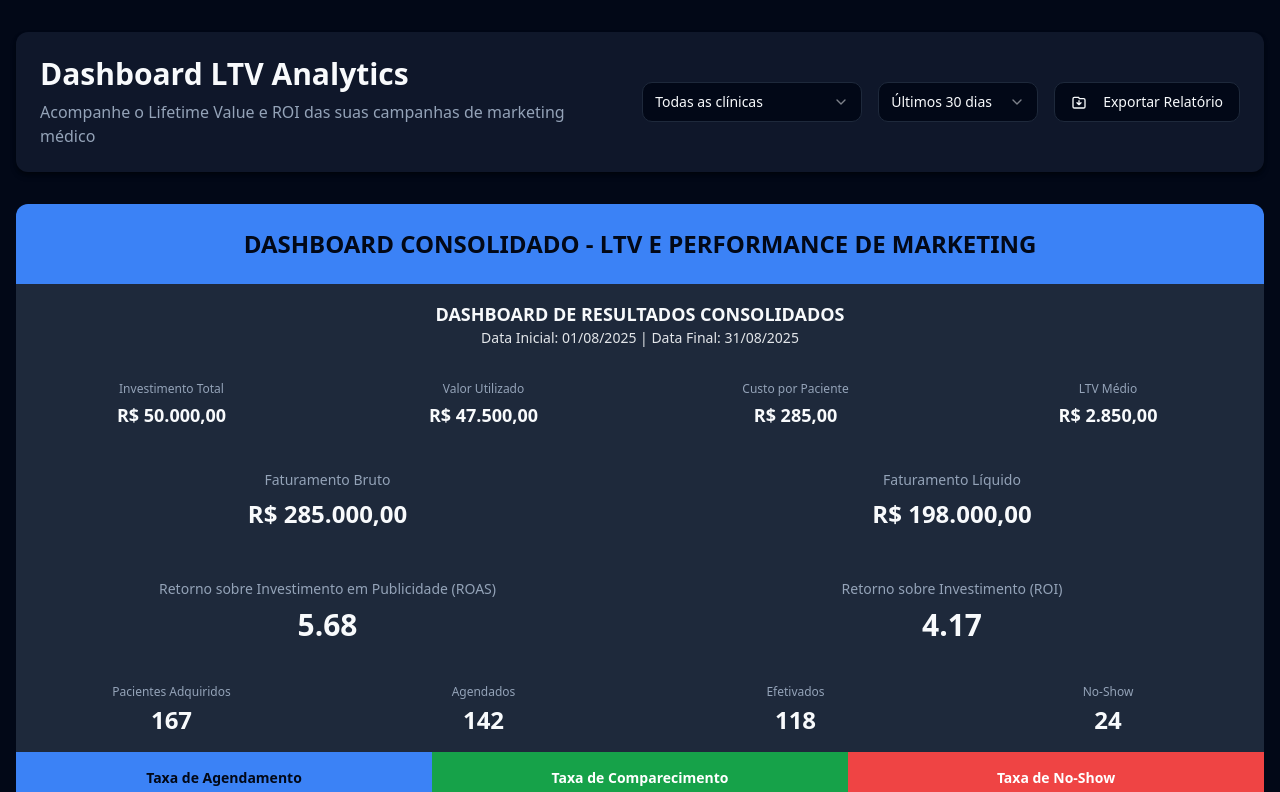
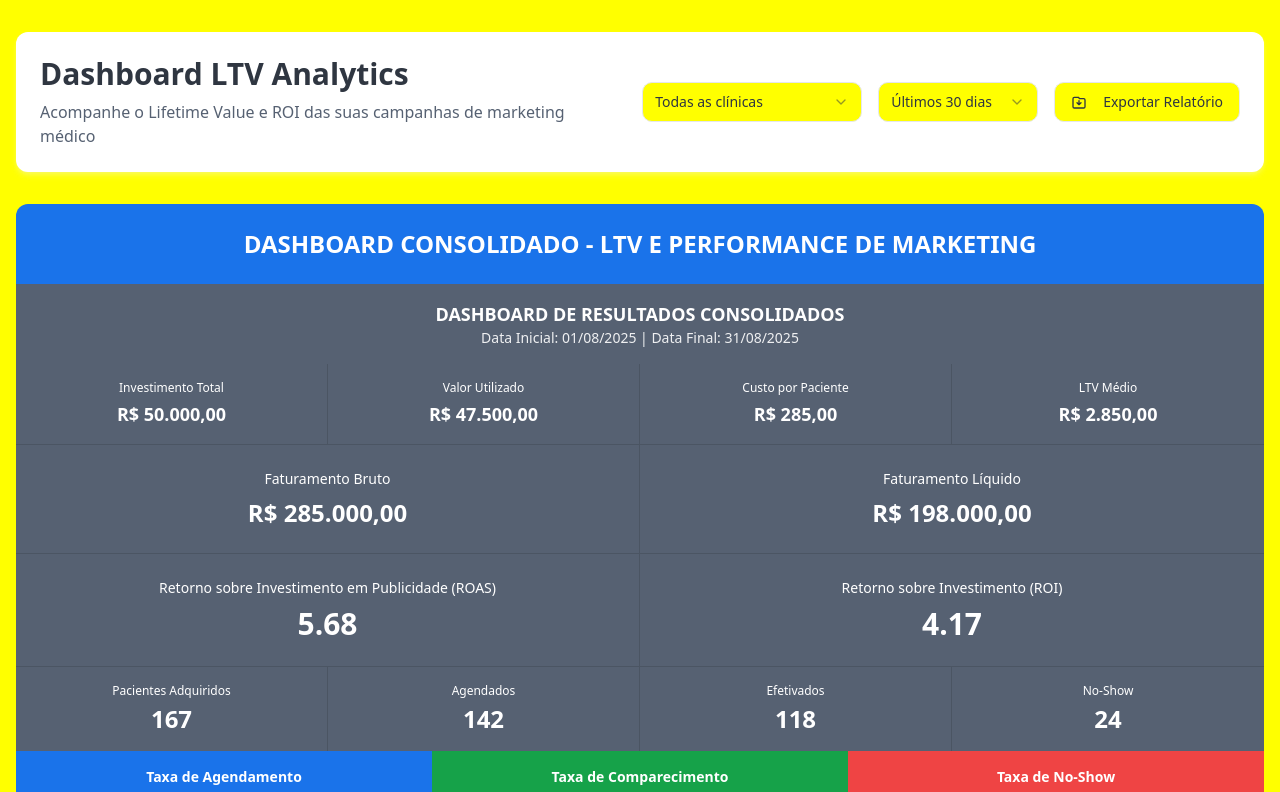
Before and after one commit to humbertofonseeca/clinic-profit-navigator, a React (Vite) app: page / in a window 1280 px wide. Shown: the top 792 px of the page. Built offline with nearby package versions, Linux system fonts and the light colour scheme.

Commit message:
Reverted to commit 03786f6b5b46f2fc197e7a74a7a1469fca71e404

```diff
--- a/src/components/ConsolidatedDashboard.tsx
+++ b/src/components/ConsolidatedDashboard.tsx
@@ -69,8 +69,8 @@ export const ConsolidatedDashboard = ({ selectedPeriod, selectedClinic }: Consol
         </h1>
       </div>
 
-      {/* Subheader cinza escuro */}
-      <div className="bg-secondary text-secondary-foreground p-4">
+      {/* Subheader cinza */}
+      <div className="bg-muted-foreground text-white p-4">
         <div className="text-center">
           <h2 className="text-lg font-semibold">DASHBOARD DE RESULTADOS CONSOLIDADOS</h2>
           <p className="text-sm opacity-90">Data Inicial: {getPeriodText()}</p>
@@ -78,72 +78,72 @@ export const ConsolidatedDashboard = ({ selectedPeriod, selectedClinic }: Consol
       </div>
 
       {/* Primeira linha de métricas */}
-      <div className="bg-secondary text-secondary-foreground border-t border-border">
+      <div className="bg-muted-foreground text-white">
         <div className="grid grid-cols-4 gap-0">
-          <div className="p-4 text-center border-r border-border">
-            <div className="text-xs mb-1 text-muted-foreground">Investimento Total</div>
+          <div className="p-4 text-center border-r border-gray-600">
+            <div className="text-xs mb-1">Investimento Total</div>
             <div className="text-lg font-bold">{formatCurrency(dashboardData.investimentoTotal)}</div>
           </div>
-          <div className="p-4 text-center border-r border-border">
-            <div className="text-xs mb-1 text-muted-foreground">Valor Utilizado</div>
+          <div className="p-4 text-center border-r border-gray-600">
+            <div className="text-xs mb-1">Valor Utilizado</div>
             <div className="text-lg font-bold">{formatCurrency(dashboardData.valorUtilizado)}</div>
           </div>
-          <div className="p-4 text-center border-r border-border">
-            <div className="text-xs mb-1 text-muted-foreground">Custo por Paciente</div>
+          <div className="p-4 text-center border-r border-gray-600">
+            <div className="text-xs mb-1">Custo por Paciente</div>
             <div className="text-lg font-bold">{formatCurrency(dashboardData.custoPorPaciente)}</div>
           </div>
           <div className="p-4 text-center">
-            <div className="text-xs mb-1 text-muted-foreground">LTV Médio</div>
+            <div className="text-xs mb-1">LTV Médio</div>
             <div className="text-lg font-bold">{formatCurrency(dashboardData.ltvMedio)}</div>
           </div>
         </div>
       </div>
 
       {/* Segunda linha de métricas */}
-      <div className="bg-secondary text-secondary-foreground">
-        <div className="grid grid-cols-2 gap-0 border-t border-border">
-          <div className="p-6 text-center border-r border-border">
-            <div className="text-sm mb-2 text-muted-foreground">Faturamento Bruto</div>
+      <div className="bg-muted-foreground text-white">
+        <div className="grid grid-cols-2 gap-0 border-t border-gray-600">
+          <div className="p-6 text-center border-r border-gray-600">
+            <div className="text-sm mb-2">Faturamento Bruto</div>
             <div className="text-2xl font-bold">{formatCurrency(dashboardData.faturamentoBruto)}</div>
           </div>
           <div className="p-6 text-center">
-            <div className="text-sm mb-2 text-muted-foreground">Faturamento Líquido</div>
+            <div className="text-sm mb-2">Faturamento Líquido</div>
             <div className="text-2xl font-bold">{formatCurrency(dashboardData.faturamentoLiquido)}</div>
           </div>
         </div>
       </div>
 
       {/* Terceira linha - ROAS e ROI */}
-      <div className="bg-secondary text-secondary-foreground">
-        <div className="grid grid-cols-2 gap-0 border-t border-border">
-          <div className="p-6 text-center border-r border-border">
-            <div className="text-sm mb-2 text-muted-foreground">Retorno sobre Investimento em Publicidade (ROAS)</div>
+      <div className="bg-muted-foreground text-white">
+        <div className="grid grid-cols-2 gap-0 border-t border-gray-600">
+          <div className="p-6 text-center border-r border-gray-600">
+            <div className="text-sm mb-2">Retorno sobre Investimento em Publicidade (ROAS)</div>
             <div className="text-3xl font-bold">{dashboardData.roas.toFixed(2)}</div>
           </div>
           <div className="p-6 text-center">
-            <div className="text-sm mb-2 text-muted-foreground">Retorno sobre Investimento (ROI)</div>
+            <div className="text-sm mb-2">Retorno sobre Investimento (ROI)</div>
             <div className="text-3xl font-bold">{dashboardData.roi.toFixed(2)}</div>
           </div>
         </div>
       </div>
 
       {/* Quarta linha - Números de pacientes */}
-      <div className="bg-secondary text-secondary-foreground">
-        <div className="grid grid-cols-4 gap-0 border-t border-border">
-          <div className="p-4 text-center border-r border-border">
-            <div className="text-xs mb-1 text-muted-foreground">Pacientes Adquiridos</div>
+      <div className="bg-muted-foreground text-white">
+        <div className="grid grid-cols-4 gap-0 border-t border-gray-600">
+          <div className="p-4 text-center border-r border-gray-600">
+            <div className="text-xs mb-1">Pacientes Adquiridos</div>
             <div className="text-2xl font-bold">{formatNumber(dashboardData.pacientesAdquiridos)}</div>
           </div>
-          <div className="p-4 text-center border-r border-border">
-            <div className="text-xs mb-1 text-muted-foreground">Agendados</div>
+          <div className="p-4 text-center border-r border-gray-600">
+            <div className="text-xs mb-1">Agendados</div>
             <div className="text-2xl font-bold">{formatNumber(dashboardData.pacientesAgendados)}</div>
           </div>
-          <div className="p-4 text-center border-r border-border">
-            <div className="text-xs mb-1 text-muted-foreground">Efetivados</div>
+          <div className="p-4 text-center border-r border-gray-600">
+            <div className="text-xs mb-1">Efetivados</div>
             <div className="text-2xl font-bold">{formatNumber(dashboardData.pacientesEfetivados)}</div>
           </div>
           <div className="p-4 text-center">
-            <div className="text-xs mb-1 text-muted-foreground">No-Show</div>
+            <div className="text-xs mb-1">No-Show</div>
             <div className="text-2xl font-bold">{formatNumber(dashboardData.noShow)}</div>
           </div>
         </div>
--- a/src/index.css
+++ b/src/index.css
@@ -6,26 +6,26 @@
 
 @layer base {
   :root {
-    /* Base Colors - Dark professional theme */
-    --background: 222.2 84% 4.9%; /* Dark background */
-    --foreground: 210 40% 98%; /* Light text */
+    /* Base Colors - Clean medical/tech aesthetic */
+    --background: 248 250 252; /* #f8fafc */
+    --foreground: 215.4 16.3% 22%;
 
     /* Surface Colors */
-    --card: 222.2 47.4% 11.2%; /* Dark card */
-    --card-foreground: 210 40% 98%;
-    --surface-light: 217.2 32.6% 17.5%; /* Dark surface */
+    --card: 0 0% 100%;
+    --card-foreground: 215.4 16.3% 22%;
+    --surface-light: 226 232 240; /* #e2e8f0 */
 
     /* Primary Brand - Professional Blue */
-    --primary: 217.2 91.2% 59.8%; /* Bright blue */
-    --primary-foreground: 222.2 84% 4.9%;
-    --primary-dark: 214 100% 25%;
-    --primary-light: 217.2 32.6% 17.5%;
+    --primary: 214.3 83.2% 51%; /* #3b82f6 */
+    --primary-foreground: 0 0% 100%;
+    --primary-dark: 214 100% 25%; /* #1e40af */
+    --primary-light: 214 100% 97%;
 
     /* Secondary Grays */
-    --secondary: 217.2 32.6% 17.5%;
-    --secondary-foreground: 210 40% 98%;
-    --muted: 217.2 32.6% 17.5%;
-    --muted-foreground: 215 20.2% 65.1%;
+    --secondary: 226 232 240; /* #e2e8f0 */
+    --secondary-foreground: 215.4 16.3% 22%;
+    --muted: 220 14.3% 95.9%;
+    --muted-foreground: 215.4 14.3% 39.2%; /* #64748b */
 
     /* Accent Colors for Metrics */
     --accent-success: 142 76% 36%; /* Verde para ROI positivo */
@@ -34,55 +34,61 @@
 
     /* Status Colors */
     --success: 142 76% 36%;
-    --success-foreground: 210 40% 98%;
+    --success-foreground: 0 0% 100%;
     --warning: 38 92% 50%;
-    --warning-foreground: 210 40% 98%;
+    --warning-foreground: 0 0% 100%;
     --destructive: 0 84.2% 60.2%;
-    --destructive-foreground: 210 40% 98%;
+    --destructive-foreground: 0 0% 100%;
 
     /* Interface Elements */
-    --border: 217.2 32.6% 17.5%;
-    --input: 217.2 32.6% 17.5%;
-    --ring: 217.2 91.2% 59.8%;
+    --border: 220 13% 91%;
+    --input: 220 13% 91%;
+    --ring: 214.3 83.2% 51%;
     --radius: 0.75rem;
 
     /* Gradients for visual appeal */
-    --gradient-primary: linear-gradient(135deg, hsl(217.2 91.2% 59.8%), hsl(214 100% 25%));
-    --gradient-surface: linear-gradient(145deg, hsl(222.2 47.4% 11.2%), hsl(217.2 32.6% 17.5%));
-    --gradient-metric: linear-gradient(135deg, hsl(217.2 91.2% 59.8% / 0.1), hsl(214 100% 25% / 0.05));
+    --gradient-primary: linear-gradient(135deg, hsl(214.3 83.2% 51%), hsl(214 100% 25%));
+    --gradient-surface: linear-gradient(145deg, hsl(0 0% 100%), hsl(220 14.3% 95.9%));
+    --gradient-metric: linear-gradient(135deg, hsl(214.3 83.2% 51% / 0.1), hsl(214 100% 25% / 0.05));
 
     /* Shadows for depth */
-    --shadow-card: 0 4px 6px -1px hsl(0 0% 0% / 0.4), 0 2px 4px -1px hsl(0 0% 0% / 0.3);
-    --shadow-elevated: 0 10px 15px -3px hsl(0 0% 0% / 0.4), 0 4px 6px -2px hsl(0 0% 0% / 0.3);
-    --shadow-metric: 0 1px 3px hsl(0 0% 0% / 0.4);
+    --shadow-card: 0 4px 6px -1px hsl(220 14.3% 95.9% / 0.3), 0 2px 4px -1px hsl(220 14.3% 95.9% / 0.2);
+    --shadow-elevated: 0 10px 15px -3px hsl(220 14.3% 95.9% / 0.3), 0 4px 6px -2px hsl(220 14.3% 95.9% / 0.2);
+    --shadow-metric: 0 1px 3px hsl(220 14.3% 95.9% / 0.4);
 
     /* Transitions */
     --transition-smooth: all 0.3s cubic-bezier(0.4, 0, 0.2, 1);
     --transition-fast: all 0.2s ease-out;
 
-    --sidebar-background: 222.2 47.4% 11.2%;
-    --sidebar-foreground: 210 40% 98%;
-    --sidebar-primary: 217.2 91.2% 59.8%;
-    --sidebar-primary-foreground: 222.2 84% 4.9%;
-    --sidebar-accent: 217.2 32.6% 17.5%;
-    --sidebar-accent-foreground: 210 40% 98%;
-    --sidebar-border: 217.2 32.6% 17.5%;
+    --sidebar-background: 0 0% 98%;
+
+    --sidebar-foreground: 240 5.3% 26.1%;
+
+    --sidebar-primary: 240 5.9% 10%;
+
+    --sidebar-primary-foreground: 0 0% 98%;
+
+    --sidebar-accent: 240 4.8% 95.9%;
+
+    --sidebar-accent-foreground: 240 5.9% 10%;
+
+    --sidebar-border: 220 13% 91%;
+
     --sidebar-ring: 217.2 91.2% 59.8%;
   }
 
   .dark {
-    /* Already using dark theme by default */
     --background: 222.2 84% 4.9%;
     --foreground: 210 40% 98%;
 
-    --card: 222.2 47.4% 11.2%;
+    --card: 222.2 84% 4.9%;
     --card-foreground: 210 40% 98%;
 
-    --popover: 222.2 47.4% 11.2%;
+    --popover: 222.2 84% 4.9%;
     --popover-foreground: 210 40% 98%;
 
-    --primary: 217.2 91.2% 59.8%;
-    --primary-foreground: 222.2 84% 4.9%;
+    --primary: 210 40% 98%;
+    --primary-foreground: 222.2 47.4% 11.2%;
 
     --secondary: 217.2 32.6% 17.5%;
     --secondary-foreground: 210 40% 98%;
@@ -99,13 +105,13 @@
     --border: 217.2 32.6% 17.5%;
     --input: 217.2 32.6% 17.5%;
     --ring: 212.7 26.8% 83.9%;
-    --sidebar-background: 222.2 47.4% 11.2%;
-    --sidebar-foreground: 210 40% 98%;
-    --sidebar-primary: 217.2 91.2% 59.8%;
-    --sidebar-primary-foreground: 222.2 84% 4.9%;
-    --sidebar-accent: 217.2 32.6% 17.5%;
-    --sidebar-accent-foreground: 210 40% 98%;
-    --sidebar-border: 217.2 32.6% 17.5%;
+    --sidebar-background: 240 5.9% 10%;
+    --sidebar-foreground: 240 4.8% 95.9%;
+    --sidebar-primary: 224.3 76.3% 48%;
+    --sidebar-primary-foreground: 0 0% 100%;
+    --sidebar-accent: 240 3.7% 15.9%;
+    --sidebar-accent-foreground: 240 4.8% 95.9%;
+    --sidebar-border: 240 3.7% 15.9%;
     --sidebar-ring: 217.2 91.2% 59.8%;
   }
 }
```
